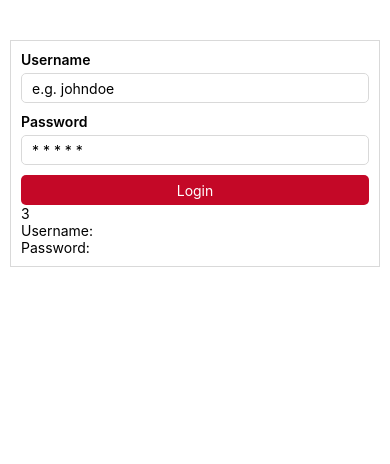
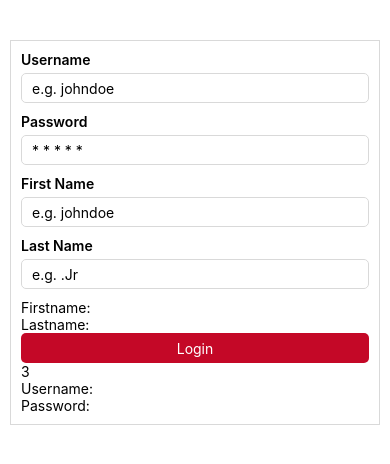
Before and after one commit to albertusatria/reactnative-formregisminimal, a React Native app: screen / in a window 390 px wide. Shown: the top 464 px of the page. Built offline with nearby package versions, Linux system fonts and the light colour scheme.

Commit message:
create reuseable component

```diff
--- a/src/App.js
+++ b/src/App.js
@@ -17,6 +17,8 @@ import {
   TouchableOpacity,
 } from 'react-native';
 import stylesLogin from '../src/asset/style';
+import FirstLast from './component/FirstLast';
+
 const App = () => {
   const [total, setTotal] = useState(0);
   const [username, setUsername] = useState('');
@@ -51,6 +53,7 @@ const App = () => {
                   onChangeText={(text) => setPassword(text)}
                 />
               </View>
+              <FirstLast />
               <View>
                 <TouchableOpacity style={stylesLogin.btnSubmit}>
                   <Text
--- /dev/null
+++ b/src/component/FirstLast/index.js
@@ -0,0 +1,41 @@
+/**
+ * Sample React Native App
+ * https://github.com/facebook/react-native
+ *
+ * @format
+ * @flow strict-local
+ */
+
+import React, {useState} from 'react';
+import {View, Text, TextInput} from 'react-native';
+import stylesLogin from '../../asset/style';
+
+const FirstLast = () => {
+  const [firstname, setFirstname] = useState('');
+  const [lastname, setLastname] = useState('');
+
+  return (
+    <View>
+      <View style={stylesLogin.fieldControl}>
+        <Text style={stylesLogin.label}>First Name</Text>
+        <TextInput
+          style={stylesLogin.input}
+          placeholder="e.g. johndoe"
+          onChangeText={(text) => setFirstname(text)}
+        />
+      </View>
+      <View style={stylesLogin.fieldControl}>
+        <Text style={stylesLogin.label}>Last Name</Text>
+        <TextInput
+          style={stylesLogin.input}
+          placeholder="e.g. .Jr"
+          onChangeText={(text) => setLastname(text)}
+        />
+      </View>
+      <Text>Firstname: {firstname}</Text>
+      <Text>Lastname: {lastname}</Text>
+    </View>
+  );
+};
+
+export default FirstLast;
```
